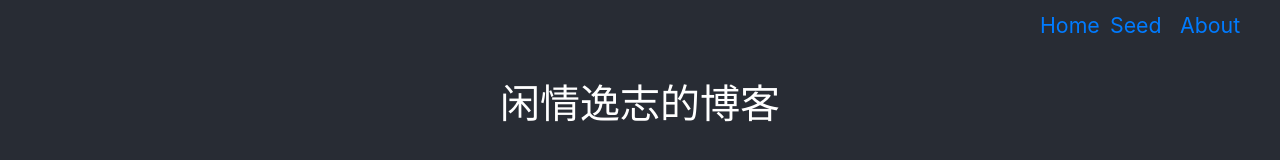
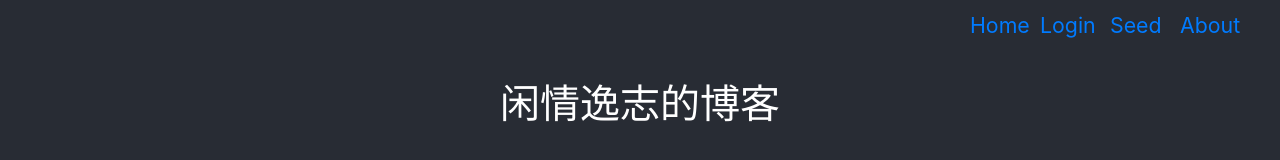
Before and after one commit to miwoow/njblog, a React (Create React App) app in the folder web/: page / in a window 1280 px wide. Shown: the top 160 px of the page. Built offline with nearby package versions, Linux system fonts and the light colour scheme; no server answers; a small style sheet from the web is missing.

Commit message:
add admin page

```diff
--- a/web/src/App.js
+++ b/web/src/App.js
@@ -14,7 +14,7 @@ class App extends React.Component {
           <div className="App-right-menu">
             <div className="App-right-menu-item"><Link to="/about">About</Link></div>
             <div className="App-right-menu-item"><Link to="/seed">Seed</Link></div>
-            {/* <div className="App-right-menu-item"><Link to="/admin">Login</Link></div> */}
+            <div className="App-right-menu-item"><Link to="/admin">Login</Link></div>
             <div className="App-right-menu-item"><Link to="/">Home</Link></div>
           </div>
           <h1>闲情逸志的博客</h1>
```
